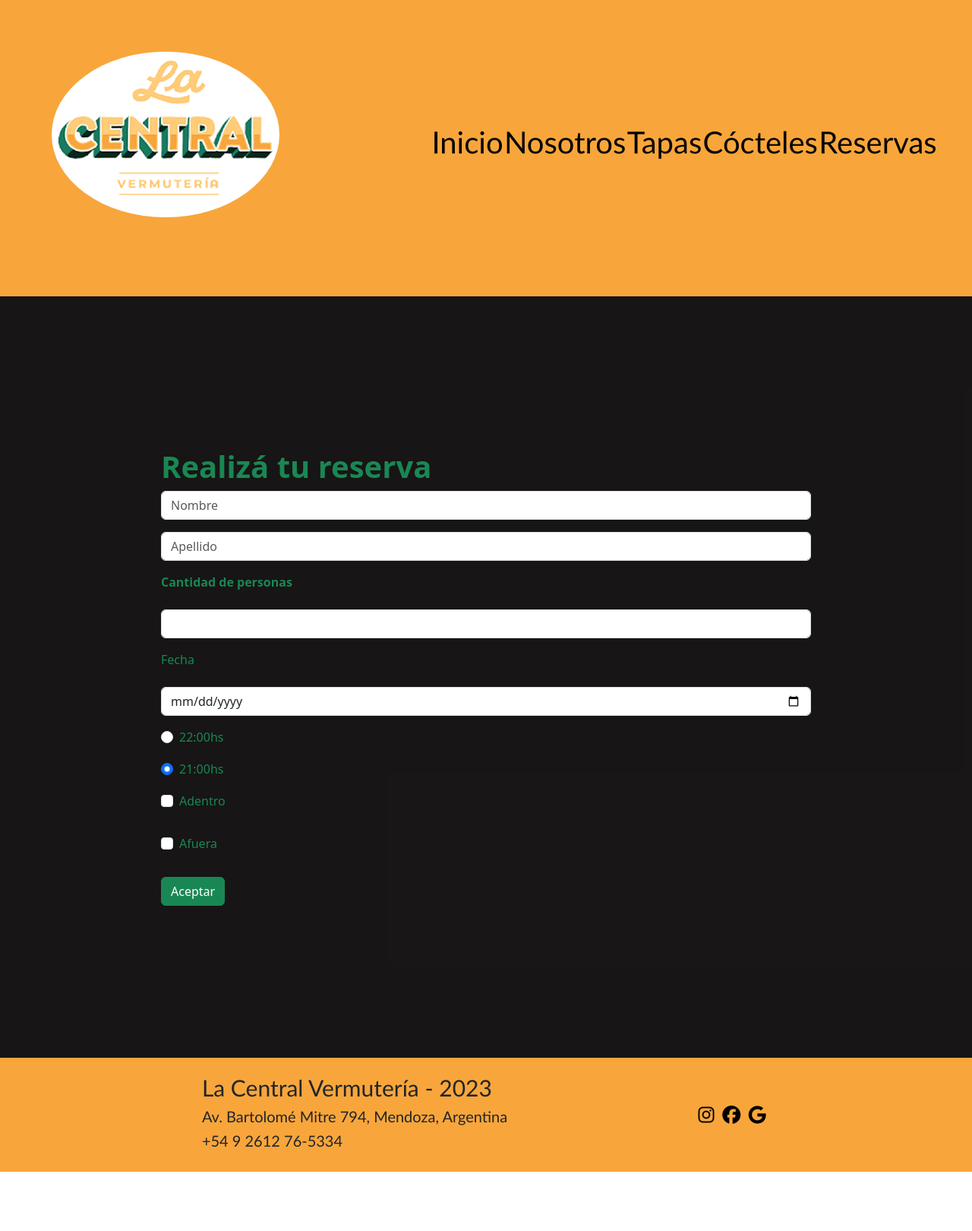
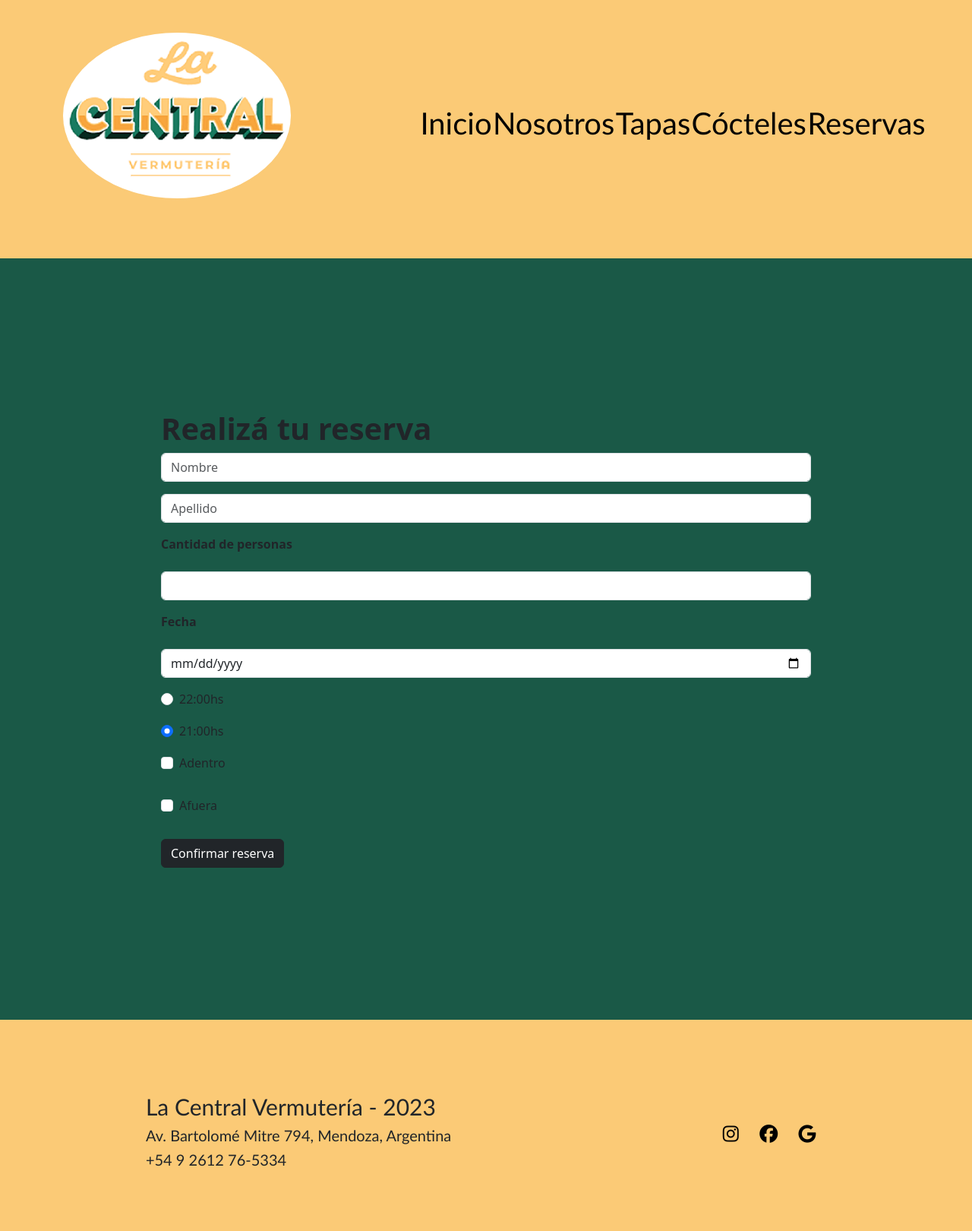
Before and after one commit to Emiliano-Guerra/Lacentral, a website: page pages/reservas.html in a window 1280 px wide. Shown: the whole page at 76% size. Before the commit the page ends 1542 px from the top, so only its background shows below. Drawn offline with nearby package versions, Linux system fonts and the light colour scheme.

Commit message:
Colores terminados

```diff
--- a/pages/reservas.html
+++ b/pages/reservas.html
@@ -41,7 +41,7 @@
     <main>
         <section class="container">
             <div class="d-flex justify-content-start" class="display-1">
-                <h1 class="text-success"><strong>Realizá tu reserva</strong></h1>
+                <h1 class="text-dark"><strong>Realizá tu reserva</strong></h1>
             </div>
             <div class="row" class="d-flex justify-content-center">
                 <form class="col-12">
@@ -54,13 +54,13 @@
                     </div>
 
                     <div class="mb-3">
-                        <label for="basic-url" class="form-label"><p class="text-success"><strong>Cantidad de personas</strong></p></label>
+                        <label for="basic-url" class="form-label"><p class="text-dark"><strong>Cantidad de personas</strong></p></label>
                         <div class="input-group">
                         <input type="text" class="form-control" id="basic-url" aria-describedby="basic-addon3 basic-addon4">
                         </div>
                     </div>
                     <div class="mb-3">
-                        <label for="basic-url" class="form-label"><p class="text-success">Fecha</p></label>
+                        <label for="basic-url" class="form-label"><p class="text-dark"><strong>Fecha</strong></p></label>
                         <div class="input-group">
                             <input type="date" class="form-control" id="basic-url" aria-describedby="basic-addon3 basic-addon4">
                         </div>
@@ -68,25 +68,25 @@
                     <div class="form-check">
                         <input class="form-check-input" type="radio" name="flexRadioDefault" id="flexRadioDefault1">
                         <label class="form-check-label" for="flexRadioDefault1">
-                            <p class="text-success">22:00hs</p>
+                            <p class="text-text-dark">22:00hs</p>
                         </label>
                     </div>
                     <div class="form-check">
                         <input class="form-check-input" type="radio" name="flexRadioDefault" id="flexRadioDefault2" checked>
                         <label class="form-check-label" for="flexRadioDefault2">
-                            <p class="text-success">21:00hs</p>
+                            <p class="text-text-dark">21:00hs</p>
                         </label>
                     </div>
                     <div class="mb-3 form-check">
                         <input type="checkbox" class="form-check-input" id="exampleCheck1">
-                        <label class="form-check-label" for="exampleCheck1"><p class="text-success">Adentro</p></label>
+                        <label class="form-check-label" for="exampleCheck1"><p class="text-dark">Adentro</p></label>
                     </div>
                     <div class="mb-3 form-check">
                         <input type="checkbox" class="form-check-input" id="exampleCheck1">
-                        <label class="form-check-label" for="exampleCheck1"><p class="text-success">Afuera</p></label>
+                        <label class="form-check-label" for="exampleCheck1"><p class="text-dark">Afuera</p></label>
                     </div>
                     <div>
-                        <button type="submit" class="btn btn-success">Aceptar</button>
+                        <button type="submit" class="btn btn-dark">Confirmar reserva</button>
                     </div>
                 </form>
             </div>
--- a/scss/_footer.scss
+++ b/scss/_footer.scss
@@ -1,21 +1,22 @@
 footer {
     background-color: $amarillo;
     padding: 20px;
-    height: 150px;
+    height: 300px;
     display: flex;
-    justify-content: space-evenly;
+    justify-content: space-around;
     align-items: center;
     .infofooter {
+        height: 250px;
         display: flex;
         flex-direction: column;
-        align-content: space-between;
+        justify-content: center;
         h2 {font-size: 30px;}
         h3 {font-size: 20px;}
         font-family: $fuente;
     }
     .links {
-        width: 100px;
-        height: 100px;
+        width: 150px;
+        height: 150px;
         display: flex;
         justify-content: space-around;
         align-items: center;
--- a/scss/_header.scss
+++ b/scss/_header.scss
@@ -1,8 +1,8 @@
 header {
-    height: 390px;
+    height: 340px;
     background-color: $amarillo;
     display: flex;
-    justify-content: space-around;
+    justify-content: space-evenly;
     align-items: center;
     .logo {
         height: 300px;
--- a/scss/_main.scss
+++ b/scss/_main.scss
@@ -1,6 +1,6 @@
 main {
     padding: 200px;
-    background-color: rgba(3, 1, 1, 0.918);
+    background-color: #1a5947;
     .Inicio{
         padding: 30px;
         display: flex;
@@ -12,10 +12,10 @@ main {
         border: $border;
     }
     .introduccion {
+        border: $border;
         border-radius: 10%;
         background-image:$colorimage;
         width: 400px;
-        height: 800px;
         margin: 30px;
         padding: 30px;
         display: flex;
@@ -78,7 +78,7 @@ main {
             }
             .bordesfotos {
                 border-radius: 10%;
-                border: solid $amarillo;
+                border: solid $verde;
             }
         }
         .pan:first-child {
@@ -139,7 +139,7 @@ main {
             }
             .bordesfotos {
                 border-radius: 10%;
-                border: solid $amarillo;
+                border: solid $verde;
             }
         }
         .frias:first-child {
@@ -200,7 +200,7 @@ main {
             }
             .bordesfotos {
                 border-radius: 10%;
-                border: solid $amarillo;
+                border: solid $verde;
             }
         }
         .calientes:first-child {
@@ -261,7 +261,7 @@ main {
             }
             .bordesfotos {
                 border-radius: 10%;
-                border: solid $amarillo;
+                border: solid $verde;
             }
         }
         .cocktail:first-child {
--- a/scss/_variables.scss
+++ b/scss/_variables.scss
@@ -1,9 +1,9 @@
-$amarillo: #f8a63b;
-$verde:#1a7b61;
+$amarillo: #fbca76;
+$verde:#f49f33;
 $negro: rgba(0, 0, 0, 0.979);
 $blanco:white;
-$colorimage: linear-gradient(#1c5441, grey);
-$border: $amarillo solid 5px;
+$colorimage: radial-gradient( #b44433,#f49f33);
+$border: #010403 solid 5px;
 $fuente:'Gill Sans', 'Gill Sans MT', Calibri, 'Trebuchet MS', serif;
 $size-grilla: 600px;
 $margin-grilla: 10px;
```
Also changed, not shown: index.html (+8 -1 lines), pages/nosotros.html (+3 -3 lines), css/style.css, 1 other file.
